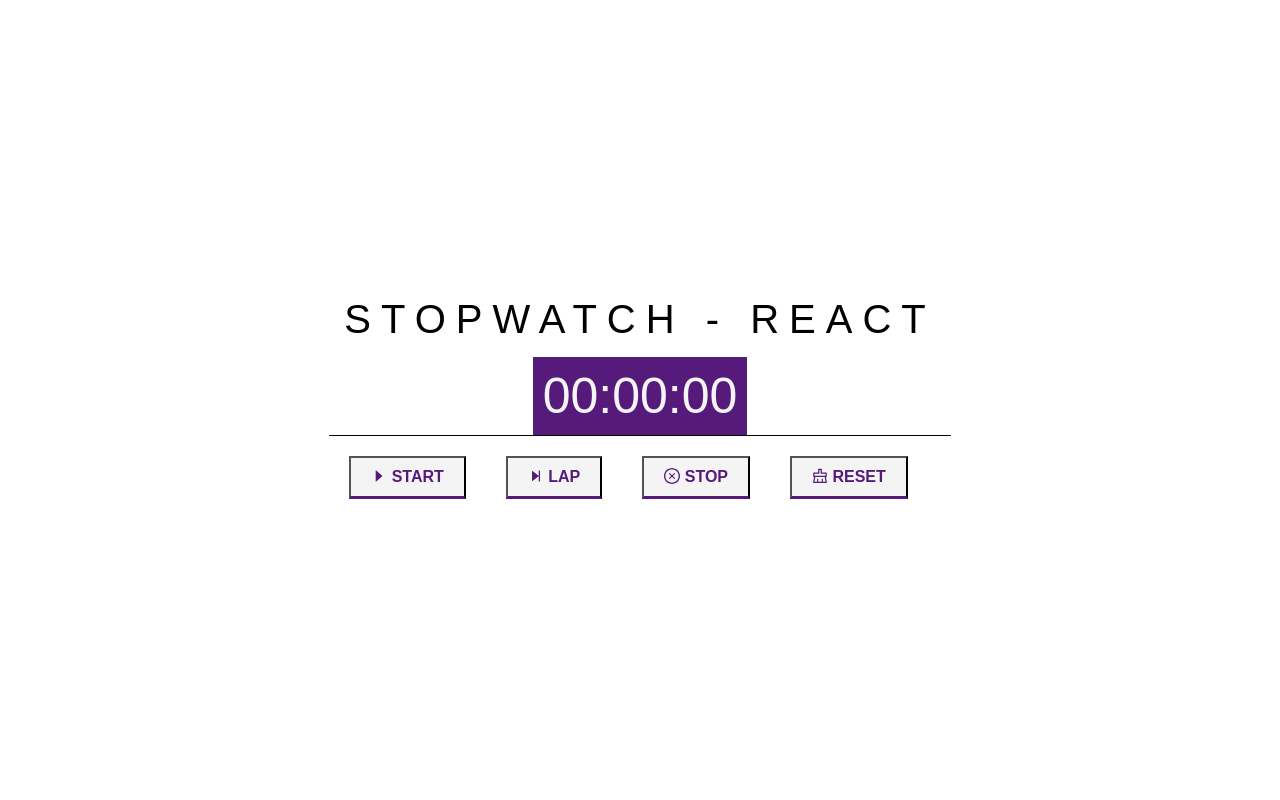
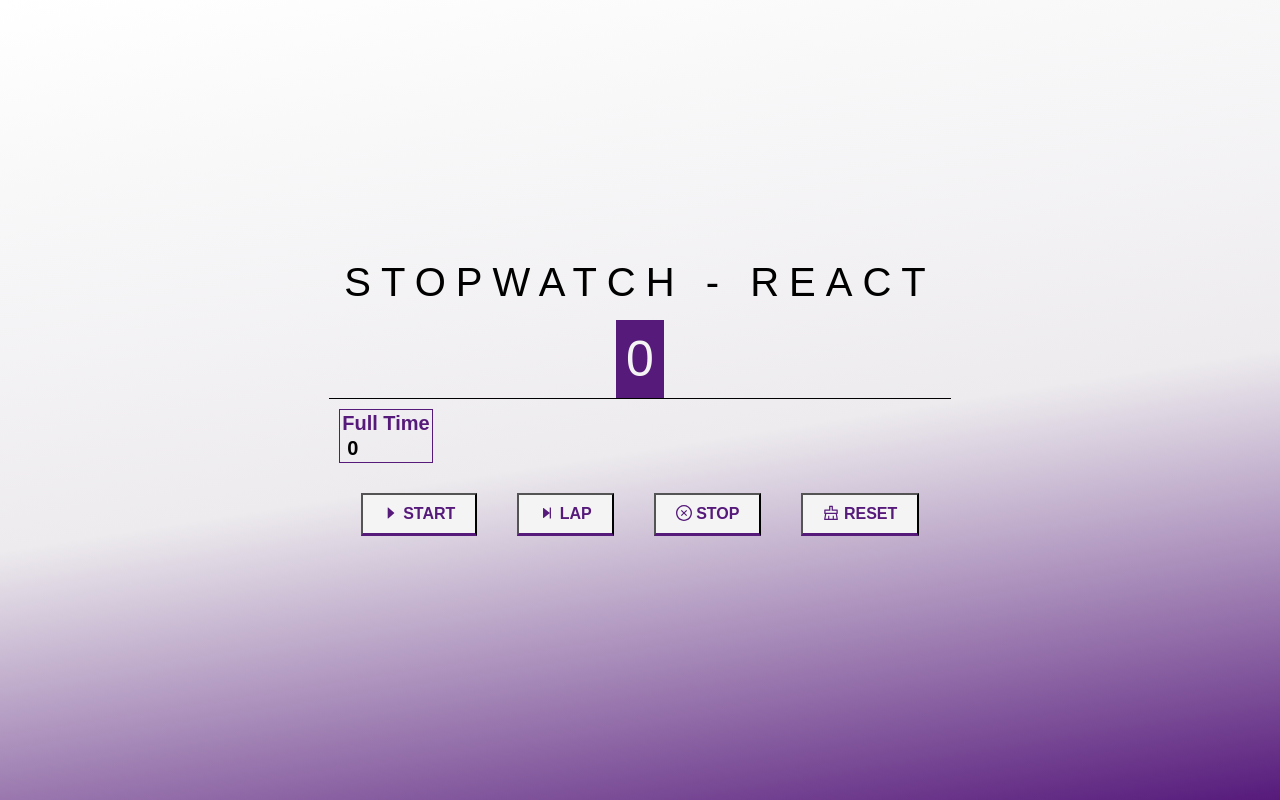
Before and after one commit to roosiu/stopwatch-react, a React (Vite) app: page / in a window 1280 px wide. Built offline with nearby package versions, Linux system fonts and the light colour scheme; a web font is replaced by a local one.

Commit message:
updated style and visual feature

```diff
--- a/src/App.tsx
+++ b/src/App.tsx
@@ -1,20 +1,79 @@
-import {CaretRightOutlined, ClearOutlined, CloseCircleOutlined, StepForwardOutlined} from "@ant-design/icons";
+import {
+  CaretRightOutlined,
+  ClearOutlined,
+  CloseCircleOutlined,
+  StepForwardOutlined,
+} from "@ant-design/icons";
 import Timer from "./components/Timer.tsx";
+import TimerSummary from "./components/TimeSummary.tsx";
+import { useEffect, useState, useRef } from "react";
 
 function App() {
+  const [time, setTime] = useState(0);
+  const [number, setNumber] = useState(1);
+  const [start, setStart] = useState(false);
+  const intervalRef = useRef<number>();
+
+  useEffect(() => {
+    if (start) {
+      intervalRef.current = setInterval(() => {
+        setTime((c) => c + 1);
+      }, 100);
+    } else {
+      if (intervalRef.current) {
+        clearInterval(intervalRef.current);
+      }
+    }
+    return () => {
+      if (intervalRef.current) {
+        clearInterval(intervalRef.current);
+      }
+    };
+  }, [start]);
+
+  const handleStartClick = () => {
+    setStart(true);
+  };
+
+  const handleLapClick = () => {
+    const lapSummary = (
+      <TimerSummary text={"Lap"} time={time} number={number} />
+    );
+    return lapSummary;
+  };
+
+  const handleStopClick = () => {
+    setStart(false);
+  };
+
+  const handleResetClick = () => {
+    setTime(0);
+    setStart(false); // Make sure to stop the timer when resetting
+  };
+
   return (
     <>
-        <div className="title">
-            Stopwatch - react
-        </div>
-        <div className="timers">
-             <Timer/>
-        </div>
+      <div className="title">Stopwatch - react</div>
+      <div className="timers">
+        <Timer time={time} />
+      </div>
+      <div className="summary">
+        {/* {handleLapClick()} */}
+        <TimerSummary text={"Full Time"} time={time} />
+      </div>
       <div className="buttons-section">
-          <button><CaretRightOutlined /> Start</button>
-          <button><StepForwardOutlined /> Lap</button>
-          <button><CloseCircleOutlined /> Stop</button>
-          <button><ClearOutlined /> Reset</button>
+        <button onClick={handleStartClick}>
+          <CaretRightOutlined /> Start
+        </button>
+        <button onClick={handleLapClick}>
+          <StepForwardOutlined /> Lap
+        </button>
+        <button onClick={handleStopClick}>
+          <CloseCircleOutlined /> Stop
+        </button>
+        <button onClick={handleResetClick}>
+          <ClearOutlined /> Reset
+        </button>
       </div>
     </>
   );
--- /dev/null
+++ b/src/components/TimeSummary.tsx
@@ -0,0 +1,25 @@
+interface props {
+  text: string;
+  number?: number;
+  time: number;
+}
+
+const TimerSummary = ({ text, time, number }: props) => {
+  return (
+    <div>
+      <table>
+        <tbody>
+          <tr>
+            <th colSpan={2}>{text}</th>
+          </tr>
+          <tr>
+            {number && <td>{number}</td>}
+            <td>{time}</td>
+          </tr>
+        </tbody>
+      </table>
+    </div>
+  );
+};
+
+export default TimerSummary;
--- a/src/components/Timer.tsx
+++ b/src/components/Timer.tsx
@@ -1,5 +1,13 @@
-const Timer = () => (
-    <div>00:00:00</div>
-);
+import { useState } from "react";
 
+interface props {
+  time: number;
+}
+const Timer = ({ time }: props) => {
+  const [minutes, setMinutes] = useState(0);
+  if (time > 60) {
+    // setMinutes(Math.floor(time / 60));
+  }
+  return <div>{time}</div>;
+};
 export default Timer;
--- a/src/index.scss
+++ b/src/index.scss
@@ -3,8 +3,8 @@
   margin: 0;
 }
 
-@import url('https://fonts.googleapis.com/css2?family=Rethink+Sans:ital,wght@0,400..800;1,400..800&display=swap');
-@import url('https://fonts.googleapis.com/css2?family=Kode+Mono:wght@400..700&display=swap');
+@import url("https://fonts.googleapis.com/css2?family=Rethink+Sans:ital,wght@0,400..800;1,400..800&display=swap");
+@import url("https://fonts.googleapis.com/css2?family=Kode+Mono:wght@400..700&display=swap");
 
 $primary-font: "Rethink Sans", sans-serif;
 $timer-font: "Kode Mono", sans-serif;
@@ -15,9 +15,16 @@ $timer-font: "Kode Mono", sans-serif;
   justify-content: center;
   align-items: center;
   height: 100vh;
+  background: rgb(86, 26, 123);
+  background: linear-gradient(
+    351deg,
+    rgba(86, 26, 123, 1) 0%,
+    rgba(237, 235, 238, 1) 45%,
+    rgba(255, 255, 255, 1) 100%
+  );
 }
 
-$primary-color : #561A7B;
+$primary-color: #561a7b;
 $light-color: #f4f4f4;
 .title {
   text-align: center;
@@ -26,6 +33,7 @@ $light-color: #f4f4f4;
   text-transform: uppercase;
   letter-spacing: 10px;
 }
+
 .timers {
   display: flex;
   justify-content: center;
@@ -34,13 +42,46 @@ $light-color: #f4f4f4;
   font-size: 50px;
   font-family: $timer-font;
   border-bottom: 1px solid;
+
   div {
     background-color: $primary-color;
     color: $light-color;
     padding: 10px;
   }
 }
+
+.summary {
+  display: flex;
+  justify-content: start;
+  align-items: center;
+  font-size: 20px;
+  font-weight: 200;
+  flex-wrap: wrap;
+
+  div {
+    color: $primary-color;
+    margin: 10px;
+    border: solid 1px $primary-color;
+
+    table {
+      tr {
+        td:first-child {
+          font-weight: bold;
+          padding: 0 5px;
+        }
+        td:last-child {
+          font-family: $timer-font;
+          color: black;
+          padding: 0 5px;
+        }
+      }
+    }
+  }
+}
+
 .buttons-section {
+  display: flex;
+  justify-content: center;
   button {
     cursor: pointer;
     font-family: $primary-font;
@@ -52,6 +93,7 @@ border-bottom: 1px solid;
     font-size: 16px;
     font-weight: 700;
     color: $primary-color;
+
     &:hover {
       background-color: $primary-color;
       color: $light-color;
@@ -60,5 +102,4 @@ border-bottom: 1px solid;
       transition: all 0.2s ease-in-out;
     }
   }
-
 }
```
Also changed, not shown: public/logo.svg (added). Lines whose indentation alone changed are shown as unchanged.
